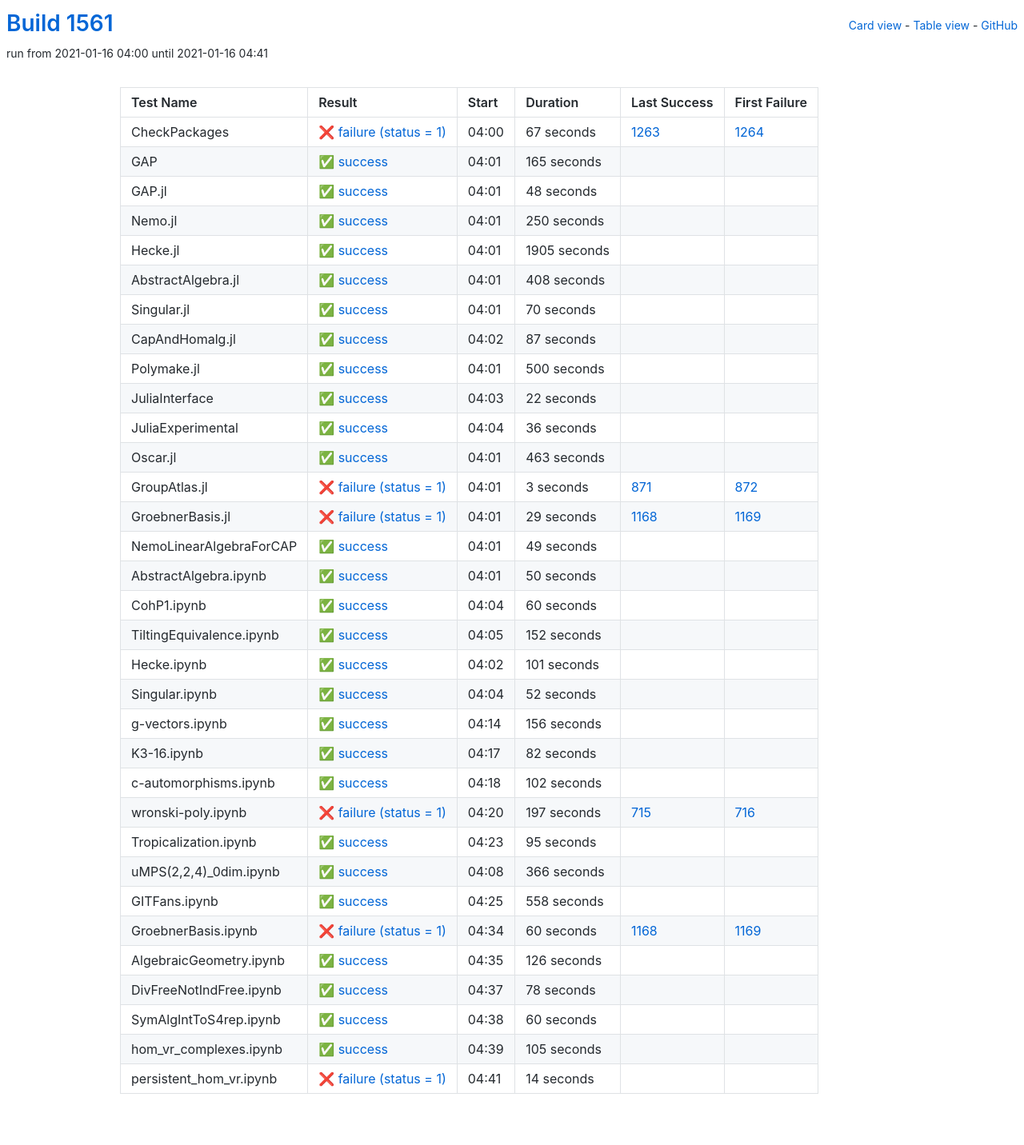
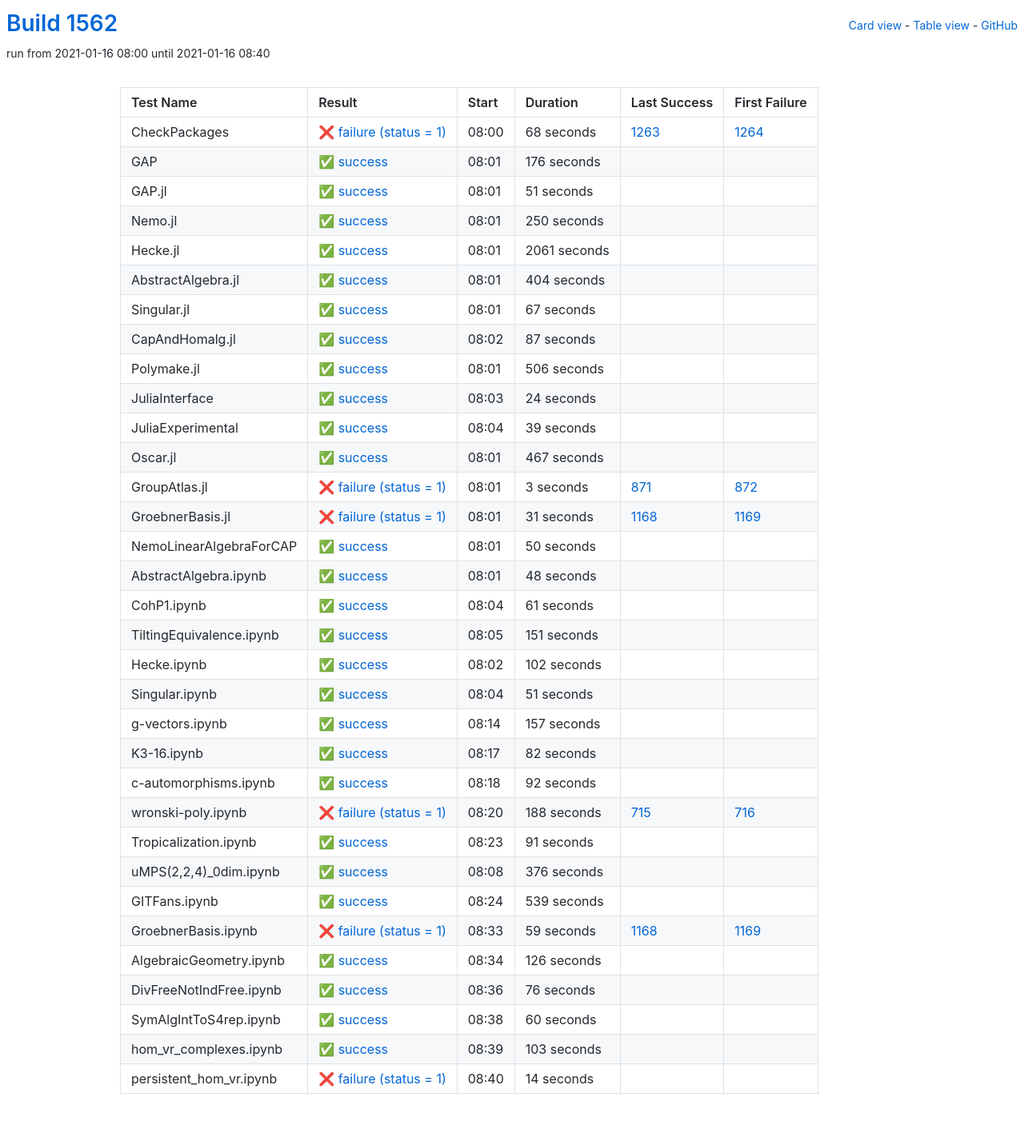
Before and after one commit to oscar-system/oscar-ci-status-stable, a Jekyll site: the page built from table.html, in a window 1280 px wide. Shown: the whole page at 80% size. Built offline with Jekyll 4.4.1, drawn with Linux system fonts in a browser that asks for light colours.

Commit message:
Build #1562

```diff
--- a/_data/ci.yml
+++ b/_data/ci.yml
@@ -1,6 +1,6 @@
 ---
-build: 1561
-build_url: https://oscarci.mathematik.uni-kl.de/job/oscar-stable/1561/
+build: 1562
+build_url: https://oscarci.mathematik.uni-kl.de/job/oscar-stable/1562/
 job: oscar-stable
 organization: oscar-system
 repo: oscar-ci-status-stable
@@ -8,44 +8,44 @@ repourl: https://github.com/oscar-system/oscar-ci-status-stable
 tests:
 - name: CheckPackages
   id: checkpackages
-  log: https://oscarci.mathematik.uni-kl.de/job/oscar-stable/1561/artifact/logs/build-1561/CheckPackages.log
-  start: 2021-01-16 04:00
+  log: https://oscarci.mathematik.uni-kl.de/job/oscar-stable/1562/artifact/logs/build-1562/CheckPackages.log
+  start: 2021-01-16 08:00
   success: false
   exitcode: 1
   status: failure
-  duration: 67
+  duration: 68
   last_success: 1263
   last_success_url: https://oscarci.mathematik.uni-kl.de/job/oscar-stable/1263/
   first_failure: 1264
   first_failure_url: https://oscarci.mathematik.uni-kl.de/job/oscar-stable/1264/
 - name: GAP
   id: gap
-  log: https://oscarci.mathematik.uni-kl.de/job/oscar-stable/1561/artifact/logs/build-1561/GAP.log
-  start: 2021-01-16 04:01
+  log: https://oscarci.mathematik.uni-kl.de/job/oscar-stable/1562/artifact/logs/build-1562/GAP.log
+  start: 2021-01-16 08:01
   success: true
   exitcode: 0
   status: success
-  duration: 165
+  duration: 176
   last_success: false
   last_success_url:
   first_failure: false
   first_failure_url:
 - name: GAP.jl
   id: gap-jl
-  log: https://oscarci.mathematik.uni-kl.de/job/oscar-stable/1561/artifact/logs/build-1561/GAP.jl.log
-  start: 2021-01-16 04:01
+  log: https://oscarci.mathematik.uni-kl.de/job/oscar-stable/1562/artifact/logs/build-1562/GAP.jl.log
+  start: 2021-01-16 08:01
   success: true
   exitcode: 0
   status: success
-  duration: 48
+  duration: 51
   last_success: false
   last_success_url:
   first_failure: false
   first_failure_url:
 - name: Nemo.jl
   id: nemo-jl
-  log: https://oscarci.mathematik.uni-kl.de/job/oscar-stable/1561/artifact/logs/build-1561/Nemo.jl.log
-  start: 2021-01-16 04:01
+  log: https://oscarci.mathematik.uni-kl.de/job/oscar-stable/1562/artifact/logs/build-1562/Nemo.jl.log
+  start: 2021-01-16 08:01
   success: true
   exitcode: 0
   status: success
@@ -56,44 +56,44 @@ tests:
   first_failure_url:
 - name: Hecke.jl
   id: hecke-jl
-  log: https://oscarci.mathematik.uni-kl.de/job/oscar-stable/1561/artifact/logs/build-1561/Hecke.jl.log
-  start: 2021-01-16 04:01
+  log: https://oscarci.mathematik.uni-kl.de/job/oscar-stable/1562/artifact/logs/build-1562/Hecke.jl.log
+  start: 2021-01-16 08:01
   success: true
   exitcode: 0
   status: success
-  duration: 1905
+  duration: 2061
   last_success: false
   last_success_url:
   first_failure: false
   first_failure_url:
 - name: AbstractAlgebra.jl
   id: abstractalgebra-jl
-  log: https://oscarci.mathematik.uni-kl.de/job/oscar-stable/1561/artifact/logs/build-1561/AbstractAlgebra.jl.log
-  start: 2021-01-16 04:01
+  log: https://oscarci.mathematik.uni-kl.de/job/oscar-stable/1562/artifact/logs/build-1562/AbstractAlgebra.jl.log
+  start: 2021-01-16 08:01
   success: true
   exitcode: 0
   status: success
-  duration: 408
+  duration: 404
   last_success: false
   last_success_url:
   first_failure: false
   first_failure_url:
 - name: Singular.jl
   id: singular-jl
-  log: https://oscarci.mathematik.uni-kl.de/job/oscar-stable/1561/artifact/logs/build-1561/Singular.jl.log
-  start: 2021-01-16 04:01
+  log: https://oscarci.mathematik.uni-kl.de/job/oscar-stable/1562/artifact/logs/build-1562/Singular.jl.log
+  start: 2021-01-16 08:01
   success: true
   exitcode: 0
   status: success
-  duration: 70
+  duration: 67
   last_success: false
   last_success_url:
   first_failure: false
   first_failure_url:
 - name: CapAndHomalg.jl
   id: capandhomalg-jl
-  log: https://oscarci.mathematik.uni-kl.de/job/oscar-stable/1561/artifact/logs/build-1561/CapAndHomalg.jl.log
-  start: 2021-01-16 04:02
+  log: https://oscarci.mathematik.uni-kl.de/job/oscar-stable/1562/artifact/logs/build-1562/CapAndHomalg.jl.log
+  start: 2021-01-16 08:02
   success: true
   exitcode: 0
   status: success
@@ -104,56 +104,56 @@ tests:
   first_failure_url:
 - name: Polymake.jl
   id: polymake-jl
-  log: https://oscarci.mathematik.uni-kl.de/job/oscar-stable/1561/artifact/logs/build-1561/Polymake.jl.log
-  start: 2021-01-16 04:01
+  log: https://oscarci.mathematik.uni-kl.de/job/oscar-stable/1562/artifact/logs/build-1562/Polymake.jl.log
+  start: 2021-01-16 08:01
   success: true
   exitcode: 0
   status: success
-  duration: 500
+  duration: 506
   last_success: false
   last_success_url:
   first_failure: false
   first_failure_url:
 - name: JuliaInterface
   id: juliainterface
-  log: https://oscarci.mathematik.uni-kl.de/job/oscar-stable/1561/artifact/logs/build-1561/JuliaInterface.log
-  start: 2021-01-16 04:03
+  log: https://oscarci.mathematik.uni-kl.de/job/oscar-stable/1562/artifact/logs/build-1562/JuliaInterface.log
+  start: 2021-01-16 08:03
   success: true
   exitcode: 0
   status: success
-  duration: 22
+  duration: 24
   last_success: false
   last_success_url:
   first_failure: false
   first_failure_url:
 - name: JuliaExperimental
   id: juliaexperimental
-  log: https://oscarci.mathematik.uni-kl.de/job/oscar-stable/1561/artifact/logs/build-1561/JuliaExperimental.log
-  start: 2021-01-16 04:04
+  log: https://oscarci.mathematik.uni-kl.de/job/oscar-stable/1562/artifact/logs/build-1562/JuliaExperimental.log
+  start: 2021-01-16 08:04
   success: true
   exitcode: 0
   status: success
-  duration: 36
+  duration: 39
   last_success: false
   last_success_url:
   first_failure: false
   first_failure_url:
 - name: Oscar.jl
   id: oscar-jl
-  log: https://oscarci.mathematik.uni-kl.de/job/oscar-stable/1561/artifact/logs/build-1561/Oscar.jl.log
-  start: 2021-01-16 04:01
+  log: https://oscarci.mathematik.uni-kl.de/job/oscar-stable/1562/artifact/logs/build-1562/Oscar.jl.log
+  start: 2021-01-16 08:01
   success: true
   exitcode: 0
   status: success
-  duration: 463
+  duration: 467
   last_success: false
   last_success_url:
   first_failure: false
   first_failure_url:
 - name: GroupAtlas.jl
   id: groupatlas-jl
-  log: https://oscarci.mathematik.uni-kl.de/job/oscar-stable/1561/artifact/logs/build-1561/GroupAtlas.jl.log
-  start: 2021-01-16 04:01
+  log: https://oscarci.mathematik.uni-kl.de/job/oscar-stable/1562/artifact/logs/build-1562/GroupAtlas.jl.log
+  start: 2021-01-16 08:01
   success: false
   exitcode: 1
   status: failure
@@ -164,32 +164,20 @@ tests:
   first_failure_url: https://oscarci.mathematik.uni-kl.de/job/oscar-stable/872/
 - name: GroebnerBasis.jl
   id: groebnerbasis-jl
-  log: https://oscarci.mathematik.uni-kl.de/job/oscar-stable/1561/artifact/logs/build-1561/GroebnerBasis.jl.log
-  start: 2021-01-16 04:01
+  log: https://oscarci.mathematik.uni-kl.de/job/oscar-stable/1562/artifact/logs/build-1562/GroebnerBasis.jl.log
+  start: 2021-01-16 08:01
   success: false
   exitcode: 1
   status: failure
-  duration: 29
+  duration: 31
   last_success: 1168
   last_success_url: https://oscarci.mathematik.uni-kl.de/job/oscar-stable/1168/
   first_failure: 1169
   first_failure_url: https://oscarci.mathematik.uni-kl.de/job/oscar-stable/1169/
 - name: NemoLinearAlgebraForCAP
   id: nemolinearalgebraforcap
-  log: https://oscarci.mathematik.uni-kl.de/job/oscar-stable/1561/artifact/logs/build-1561/NemoLinearAlgebraForCAP.log
-  start: 2021-01-16 04:01
-  success: true
-  exitcode: 0
-  status: success
-  duration: 49
-  last_success: false
-  last_success_url:
-  first_failure: false
-  first_failure_url:
-- name: AbstractAlgebra.ipynb
-  id: abstractalgebra-ipynb
-  log: https://oscarci.mathematik.uni-kl.de/job/oscar-stable/1561/artifact/logs/build-1561/AbstractAlgebra.ipynb.log
-  start: 2021-01-16 04:01
+  log: https://oscarci.mathematik.uni-kl.de/job/oscar-stable/1562/artifact/logs/build-1562/NemoLinearAlgebraForCAP.log
+  start: 2021-01-16 08:01
   success: true
   exitcode: 0
   status: success
@@ -198,70 +186,82 @@ tests:
   last_success_url:
   first_failure: false
   first_failure_url:
-- name: CohP1.ipynb
-  id: cohp1-ipynb
-  log: https://oscarci.mathematik.uni-kl.de/job/oscar-stable/1561/artifact/logs/build-1561/CohP1.ipynb.log
-  start: 2021-01-16 04:04
+- name: AbstractAlgebra.ipynb
+  id: abstractalgebra-ipynb
+  log: https://oscarci.mathematik.uni-kl.de/job/oscar-stable/1562/artifact/logs/build-1562/AbstractAlgebra.ipynb.log
+  start: 2021-01-16 08:01
   success: true
   exitcode: 0
   status: success
-  duration: 60
+  duration: 48
+  last_success: false
+  last_success_url:
+  first_failure: false
+  first_failure_url:
+- name: CohP1.ipynb
+  id: cohp1-ipynb
+  log: https://oscarci.mathematik.uni-kl.de/job/oscar-stable/1562/artifact/logs/build-1562/CohP1.ipynb.log
+  start: 2021-01-16 08:04
+  success: true
+  exitcode: 0
+  status: success
+  duration: 61
   last_success: false
   last_success_url:
   first_failure: false
   first_failure_url:
 - name: TiltingEquivalence.ipynb
   id: tiltingequivalence-ipynb
-  log: https://oscarci.mathematik.uni-kl.de/job/oscar-stable/1561/artifact/logs/build-1561/TiltingEquivalence.ipynb.log
-  start: 2021-01-16 04:05
+  log: https://oscarci.mathematik.uni-kl.de/job/oscar-stable/1562/artifact/logs/build-1562/TiltingEquivalence.ipynb.log
+  start: 2021-01-16 08:05
   success: true
   exitcode: 0
   status: success
-  duration: 152
+  duration: 151
   last_success: false
   last_success_url:
   first_failure: false
   first_failure_url:
 - name: Hecke.ipynb
   id: hecke-ipynb
-  log: https://oscarci.mathematik.uni-kl.de/job/oscar-stable/1561/artifact/logs/build-1561/Hecke.ipynb.log
-  start: 2021-01-16 04:02
+  log: https://oscarci.mathematik.uni-kl.de/job/oscar-stable/1562/artifact/logs/build-1562/Hecke.ipynb.log
+  start: 2021-01-16 08:02
   success: true
   exitcode: 0
   status: success
-  duration: 101
+  duration: 102
   last_success: false
   last_success_url:
   first_failure: false
   first_failure_url:
 - name: Singular.ipynb
   id: singular-ipynb
-  log: https://oscarci.mathematik.uni-kl.de/job/oscar-stable/1561/artifact/logs/build-1561/Singular.ipynb.log
-  start: 2021-01-16 04:04
+  log: https://oscarci.mathematik.uni-kl.de/job/oscar-stable/1562/artifact/logs/build-1562/Singular.ipynb.log
+  start: 2021-01-16 08:04
   success: true
   exitcode: 0
   status: success
-  duration: 52
+  duration: 51
   last_success: false
   last_success_url:
   first_failure: false
   first_failure_url:
 - name: g-vectors.ipynb
   id: g-vectors-ipynb
-  log: https://oscarci.mathematik.uni-kl.de/job/oscar-stable/1561/artifact/logs/build-1561/g-vectors.ipynb.log
-  start: 2021-01-16 04:14
+  log: https://oscarci.mathematik.uni-kl.de/job/oscar-stable/1562/artifact/logs/build-1562/g-vectors.ipynb.log
+  start: 2021-01-16 08:14
   success: true
   exitcode: 0
   status: success
-  duration: 156
+  duration: 157
   last_success: false
   last_success_url:
   first_failure: false
   first_failure_url:
 - name: K3-16.ipynb
   id: k3-16-ipynb
-  log: https://oscarci.mathematik.uni-kl.de/job/oscar-stable/1561/artifact/logs/build-1561/K3-16.ipynb.log
-  start: 2021-01-16 04:17
+  log: https://oscarci.mathematik.uni-kl.de/job/oscar-stable/1562/artifact/logs/build-1562/K3-16.ipynb.log
+  start: 2021-01-16 08:17
   success: true
   exitcode: 0
   status: success
@@ -272,80 +272,80 @@ tests:
   first_failure_url:
 - name: c-automorphisms.ipynb
   id: c-automorphisms-ipynb
-  log: https://oscarci.mathematik.uni-kl.de/job/oscar-stable/1561/artifact/logs/build-1561/c-automorphisms.ipynb.log
-  start: 2021-01-16 04:18
+  log: https://oscarci.mathematik.uni-kl.de/job/oscar-stable/1562/artifact/logs/build-1562/c-automorphisms.ipynb.log
+  start: 2021-01-16 08:18
   success: true
   exitcode: 0
   status: success
-  duration: 102
+  duration: 92
   last_success: false
   last_success_url:
   first_failure: false
   first_failure_url:
 - name: wronski-poly.ipynb
   id: wronski-poly-ipynb
-  log: https://oscarci.mathematik.uni-kl.de/job/oscar-stable/1561/artifact/logs/build-1561/wronski-poly.ipynb.log
-  start: 2021-01-16 04:20
+  log: https://oscarci.mathematik.uni-kl.de/job/oscar-stable/1562/artifact/logs/build-1562/wronski-poly.ipynb.log
+  start: 2021-01-16 08:20
   success: false
   exitcode: 1
   status: failure
-  duration: 197
+  duration: 188
   last_success: 715
   last_success_url: https://oscarci.mathematik.uni-kl.de/job/oscar-stable/715/
   first_failure: 716
   first_failure_url: https://oscarci.mathematik.uni-kl.de/job/oscar-stable/716/
 - name: Tropicalization.ipynb
   id: tropicalization-ipynb
-  log: https://oscarci.mathematik.uni-kl.de/job/oscar-stable/1561/artifact/logs/build-1561/Tropicalization.ipynb.log
-  start: 2021-01-16 04:23
+  log: https://oscarci.mathematik.uni-kl.de/job/oscar-stable/1562/artifact/logs/build-1562/Tropicalization.ipynb.log
+  start: 2021-01-16 08:23
   success: true
   exitcode: 0
   status: success
-  duration: 95
+  duration: 91
   last_success: false
   last_success_url:
   first_failure: false
   first_failure_url:
 - name: uMPS(2,2,4)_0dim.ipynb
   id: umps-2-2-4-0dim-ipynb
-  log: https://oscarci.mathematik.uni-kl.de/job/oscar-stable/1561/artifact/logs/build-1561/uMPS-2-2-4-_0dim.ipynb.log
-  start: 2021-01-16 04:08
+  log: https://oscarci.mathematik.uni-kl.de/job/oscar-stable/1562/artifact/logs/build-1562/uMPS-2-2-4-_0dim.ipynb.log
+  start: 2021-01-16 08:08
   success: true
   exitcode: 0
   status: success
-  duration: 366
+  duration: 376
   last_success: false
   last_success_url:
   first_failure: false
   first_failure_url:
 - name: GITFans.ipynb
   id: gitfans-ipynb
-  log: https://oscarci.mathematik.uni-kl.de/job/oscar-stable/1561/artifact/logs/build-1561/GITFans.ipynb.log
-  start: 2021-01-16 04:25
+  log: https://oscarci.mathematik.uni-kl.de/job/oscar-stable/1562/artifact/logs/build-1562/GITFans.ipynb.log
+  start: 2021-01-16 08:24
   success: true
   exitcode: 0
   status: success
-  duration: 558
+  duration: 539
   last_success: false
   last_success_url:
   first_failure: false
   first_failure_url:
 - name: GroebnerBasis.ipynb
   id: groebnerbasis-ipynb
-  log: https://oscarci.mathematik.uni-kl.de/job/oscar-stable/1561/artifact/logs/build-1561/GroebnerBasis.ipynb.log
-  start: 2021-01-16 04:34
+  log: https://oscarci.mathematik.uni-kl.de/job/oscar-stable/1562/artifact/logs/build-1562/GroebnerBasis.ipynb.log
+  start: 2021-01-16 08:33
   success: false
   exitcode: 1
   status: failure
-  duration: 60
+  duration: 59
   last_success: 1168
   last_success_url: https://oscarci.mathematik.uni-kl.de/job/oscar-stable/1168/
   first_failure: 1169
   first_failure_url: https://oscarci.mathematik.uni-kl.de/job/oscar-stable/1169/
 - name: AlgebraicGeometry.ipynb
   id: algebraicgeometry-ipynb
-  log: https://oscarci.mathematik.uni-kl.de/job/oscar-stable/1561/artifact/logs/build-1561/AlgebraicGeometry.ipynb.log
-  start: 2021-01-16 04:35
+  log: https://oscarci.mathematik.uni-kl.de/job/oscar-stable/1562/artifact/logs/build-1562/AlgebraicGeometry.ipynb.log
+  start: 2021-01-16 08:34
   success: true
   exitcode: 0
   status: success
@@ -356,20 +356,20 @@ tests:
   first_failure_url:
 - name: DivFreeNotIndFree.ipynb
   id: divfreenotindfree-ipynb
-  log: https://oscarci.mathematik.uni-kl.de/job/oscar-stable/1561/artifact/logs/build-1561/DivFreeNotIndFree.ipynb.log
-  start: 2021-01-16 04:37
+  log: https://oscarci.mathematik.uni-kl.de/job/oscar-stable/1562/artifact/logs/build-1562/DivFreeNotIndFree.ipynb.log
+  start: 2021-01-16 08:36
   success: true
   exitcode: 0
   status: success
-  duration: 78
+  duration: 76
   last_success: false
   last_success_url:
   first_failure: false
   first_failure_url:
 - name: SymAlgIntToS4rep.ipynb
   id: symalginttos4rep-ipynb
-  log: https://oscarci.mathematik.uni-kl.de/job/oscar-stable/1561/artifact/logs/build-1561/SymAlgIntToS4rep.ipynb.log
-  start: 2021-01-16 04:38
+  log: https://oscarci.mathematik.uni-kl.de/job/oscar-stable/1562/artifact/logs/build-1562/SymAlgIntToS4rep.ipynb.log
+  start: 2021-01-16 08:38
   success: true
   exitcode: 0
   status: success
@@ -380,20 +380,20 @@ tests:
   first_failure_url:
 - name: hom_vr_complexes.ipynb
   id: hom-vr-complexes-ipynb
-  log: https://oscarci.mathematik.uni-kl.de/job/oscar-stable/1561/artifact/logs/build-1561/hom_vr_complexes.ipynb.log
-  start: 2021-01-16 04:39
+  log: https://oscarci.mathematik.uni-kl.de/job/oscar-stable/1562/artifact/logs/build-1562/hom_vr_complexes.ipynb.log
+  start: 2021-01-16 08:39
   success: true
   exitcode: 0
   status: success
-  duration: 105
+  duration: 103
   last_success: false
   last_success_url:
   first_failure: false
   first_failure_url:
 - name: persistent_hom_vr.ipynb
   id: persistent-hom-vr-ipynb
-  log: https://oscarci.mathematik.uni-kl.de/job/oscar-stable/1561/artifact/logs/build-1561/persistent_hom_vr.ipynb.log
-  start: 2021-01-16 04:41
+  log: https://oscarci.mathematik.uni-kl.de/job/oscar-stable/1562/artifact/logs/build-1562/persistent_hom_vr.ipynb.log
+  start: 2021-01-16 08:40
   success: false
   exitcode: 1
   status: failure
```
Also changed, not shown: README.md.
